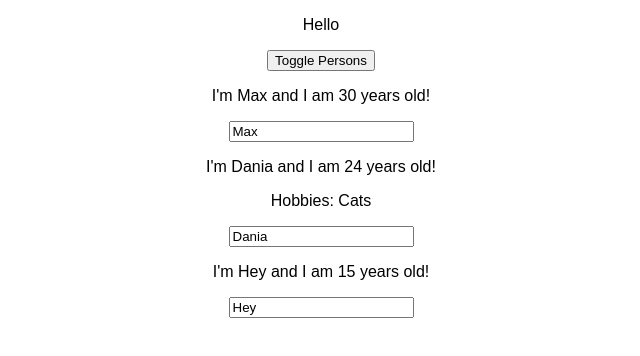
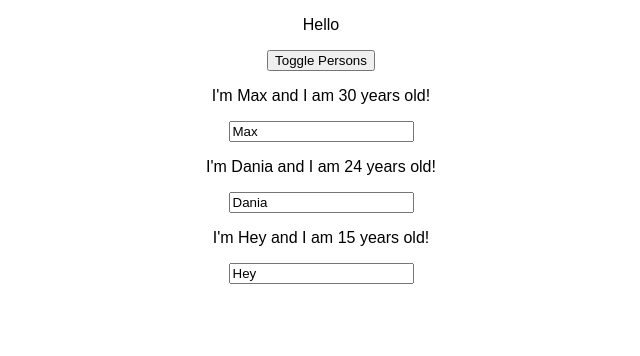
Before and after one commit to RedLeader12/ReactExercise1, a React (Create React App) app: page / in a window 1280 px wide. Both pictures are taken after a click on the button "Toggle Persons". Shown: the top 356 px of the page, without its empty margins (319-959 px from the left). Built offline with nearby package versions, Linux system fonts and the light colour scheme.

Commit message:
Restructred App.js where the persons state an array is mapped to individually print the data. A major refactor

```diff
--- a/src/App.js
+++ b/src/App.js
@@ -37,17 +37,23 @@
   }
 
   render() {
+
+    let persons = null
+    if(this.state.showPersons === true) {
+      persons = (
+      <div>
+        {this.state.persons.map(person => {
+          return <Person name={person.name} age={person.age}/>
+        })}
+      </div>
+      )
+    }
+
     return (
       <div className="App">
       <p> Hello </p>
       <button onClick={this.togglePersonsHandler}> Toggle Persons </button>
-      { this.state.showPersons === true ?
-        <div>
-        < Person name={this.state.persons[0].name} age={this.state.persons[0].age}/>
-        < Person name={this.state.persons[1].name} age={this.state.persons[1].age} click={this.switchNameHandler.bind(this, 'Max')} change={this.nameChangeHandler}> Hobbies: Cats </Person>
-        < Person name={this.state.persons[2].name} age={this.state.persons[2].age}/>
-        </div> : null
-        }
+      {persons}
       </div>
     );
   }
```
